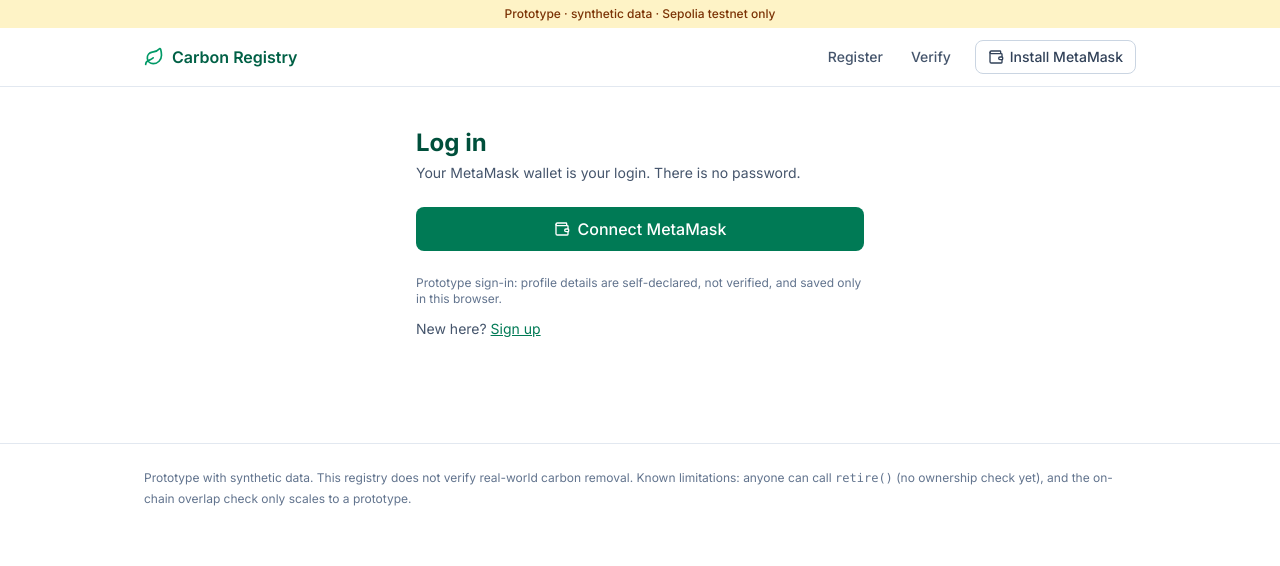
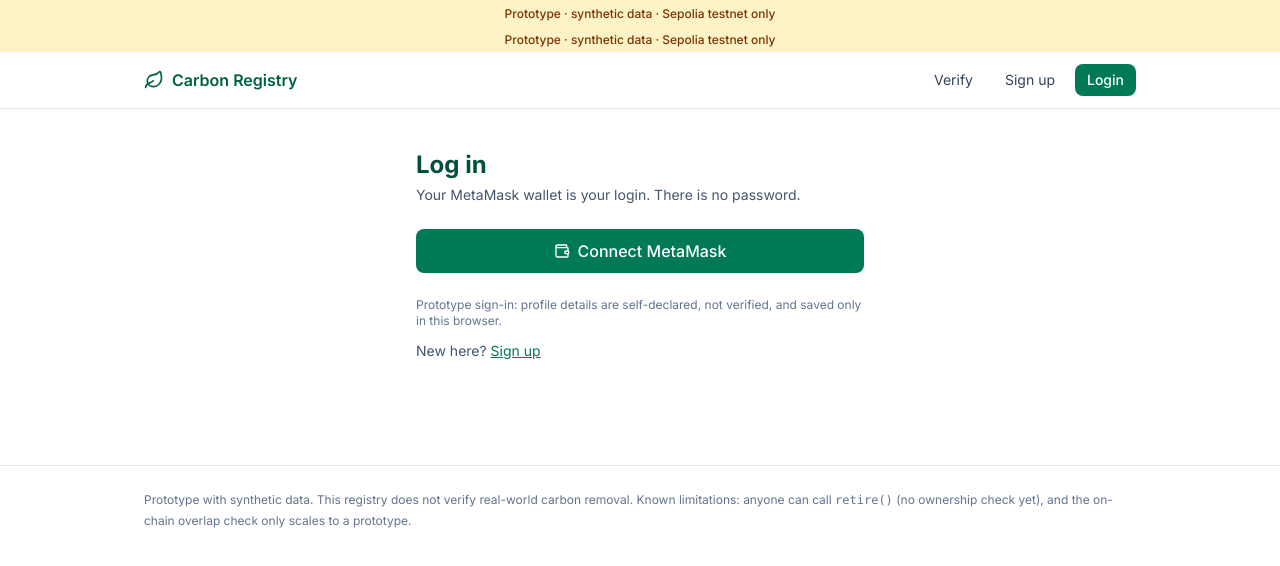
Before and after one commit to shauryasync/carbon-trace, a Next.js app in the folder web/: page /login in a window 1280 px wide. Shown: the top 566 px of the page. Built offline with nearby package versions, Linux system fonts and the light colour scheme.

Commit message:
feat(frontend): navbar switches between logged-out and logged-in

```diff
--- a/web/components/Navbar.tsx
+++ b/web/components/Navbar.tsx
@@ -1,41 +1,52 @@
 "use client";
+import Link from "next/link";
+import { useRouter } from "next/navigation";
+import { Leaf, LogOut } from "lucide-react";
+import { useSession, clearSession } from "./useSession";
 
-import Link from "next/link";
-import { usePathname } from "next/navigation";
-import { Leaf } from "lucide-react";
-import WalletButton from "./WalletButton";
-
-const links = [
-  { href: "/register", label: "Register" },
-  { href: "/verify", label: "Verify" },
-];
+const linkCls = "rounded-lg px-3 py-1.5 text-slate-700 hover:bg-emerald-50 hover:text-emerald-800";
 
 export default function Navbar() {
-  const pathname = usePathname();
+  const { address, ready, loggedIn } = useSession();
+  const router = useRouter();
+
   return (
-    <header className="border-b border-slate-200 bg-white">
-      <nav className="mx-auto flex max-w-5xl items-center justify-between px-4 py-3">
-        <Link href="/" className="flex items-center gap-2 font-semibold text-emerald-800">
-          <Leaf className="h-5 w-5 text-emerald-600" />
-          Carbon Registry
-        </Link>
-        <div className="flex items-center gap-1">
-          {links.map((l) => (
-            <Link
-              key={l.href}
-              href={l.href}
-              className={`rounded-lg px-3 py-1.5 text-sm font-medium transition ${
-                pathname === l.href
-                  ? "bg-emerald-50 text-emerald-800"
-                  : "text-slate-600 hover:bg-slate-100"
-              }`}
-            >
-              {l.label}
-            </Link>
-          ))}
-                    <WalletButton />
+    <>
+      <div className="bg-amber-100 py-1 text-center text-xs font-medium text-amber-900">
+        Prototype · synthetic data · Sepolia testnet only
+      </div>
+      <header className="border-b border-slate-200 bg-white">
+        <div className="mx-auto flex max-w-5xl items-center justify-between px-4 py-3">
+          <Link href="/" className="flex items-center gap-2 font-semibold text-emerald-800">
+            <Leaf className="h-5 w-5" /> Carbon Registry
+          </Link>
+          <nav className="flex items-center gap-2 text-sm">
+            {ready && !loggedIn && (
+              <>
+                <Link href="/verify" className={linkCls}>Verify</Link>
+                <Link href="/signup" className={linkCls}>Sign up</Link>
+                <Link href="/login" className="rounded-lg bg-emerald-700 px-3 py-1.5 font-medium text-white hover:bg-emerald-800">Login</Link>
+              </>
+            )}
+            {ready && loggedIn && address && (
+              <>
+                <Link href="/register" className={linkCls}>Register</Link>
+                <Link href="/verify" className={linkCls}>Verify</Link>
+                <span title={address} className="flex items-center gap-2 rounded-full bg-emerald-100 px-3 py-1.5 font-medium text-emerald-800">
+                  <span className="h-2 w-2 rounded-full bg-emerald-600" />
+                  {address.slice(0, 6)}…{address.slice(-4)}
+                </span>
+                <button
+                  onClick={() => { clearSession(); router.push("/"); }}
+                  className="flex items-center gap-1 rounded-lg px-2 py-1.5 text-slate-600 hover:bg-slate-100"
+                >
+                  <LogOut className="h-4 w-4" /> Logout
+                </button>
+              </>
+            )}
+          </nav>
         </div>
-      </nav>
-    </header>
+      </header>
+    </>
   );
 }
```
